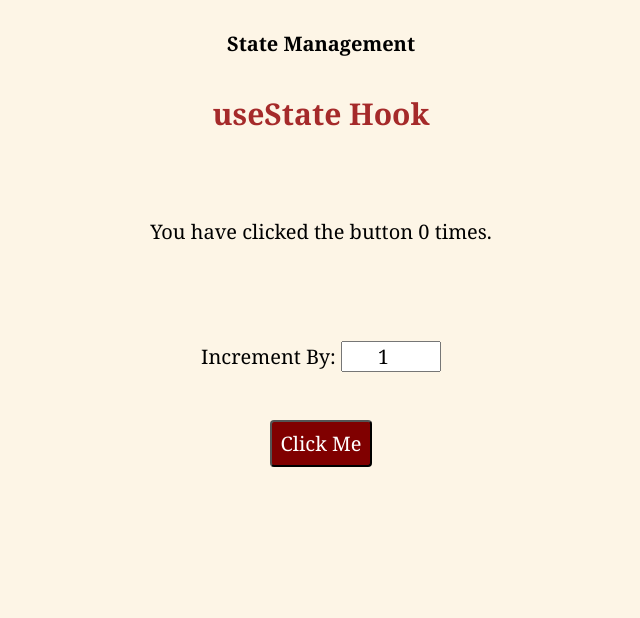
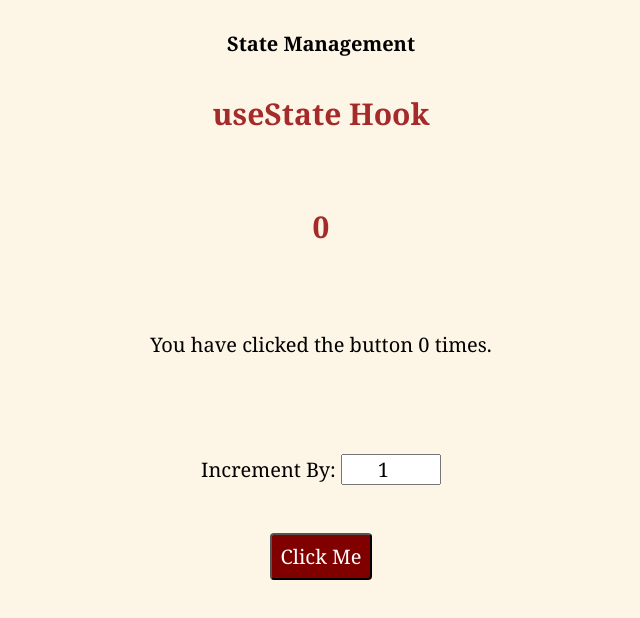
Before and after one commit to anushkachauhxn/react-state-management, a React (Create React App) app: page / in a window 1280 px wide. Shown: the top 618 px of the page, without its empty margins (319-959 px from the left). Built offline with nearby package versions, Linux system fonts and the light colour scheme.

Commit message:
Context: Multiple components

```diff
--- a/src/App.js
+++ b/src/App.js
@@ -1,5 +1,6 @@
 import React from "react";
 import CounterProvider from "./context/CounterProvider";
+import CounterDisplay from "./components/CounterDisplay";
 import CounterButton from "./components/CounterButton";
 import "./App.css";
 
@@ -9,6 +10,7 @@ const App = () => {
       <div className="app">
         <h4>State Management</h4>
         <h2>useState Hook</h2>
+        <CounterDisplay />
         <CounterButton />
       </div>
     </CounterProvider>
--- /dev/null
+++ b/src/components/CounterDisplay.js
@@ -0,0 +1,10 @@
+import React, { useContext } from "react";
+import CounterContext from "../context/CounterContext";
+
+const CounterDisplay = () => {
+  const { numberOfClicks } = useContext(CounterContext);
+
+  return <h2>{numberOfClicks}</h2>;
+};
+
+export default CounterDisplay;
```
